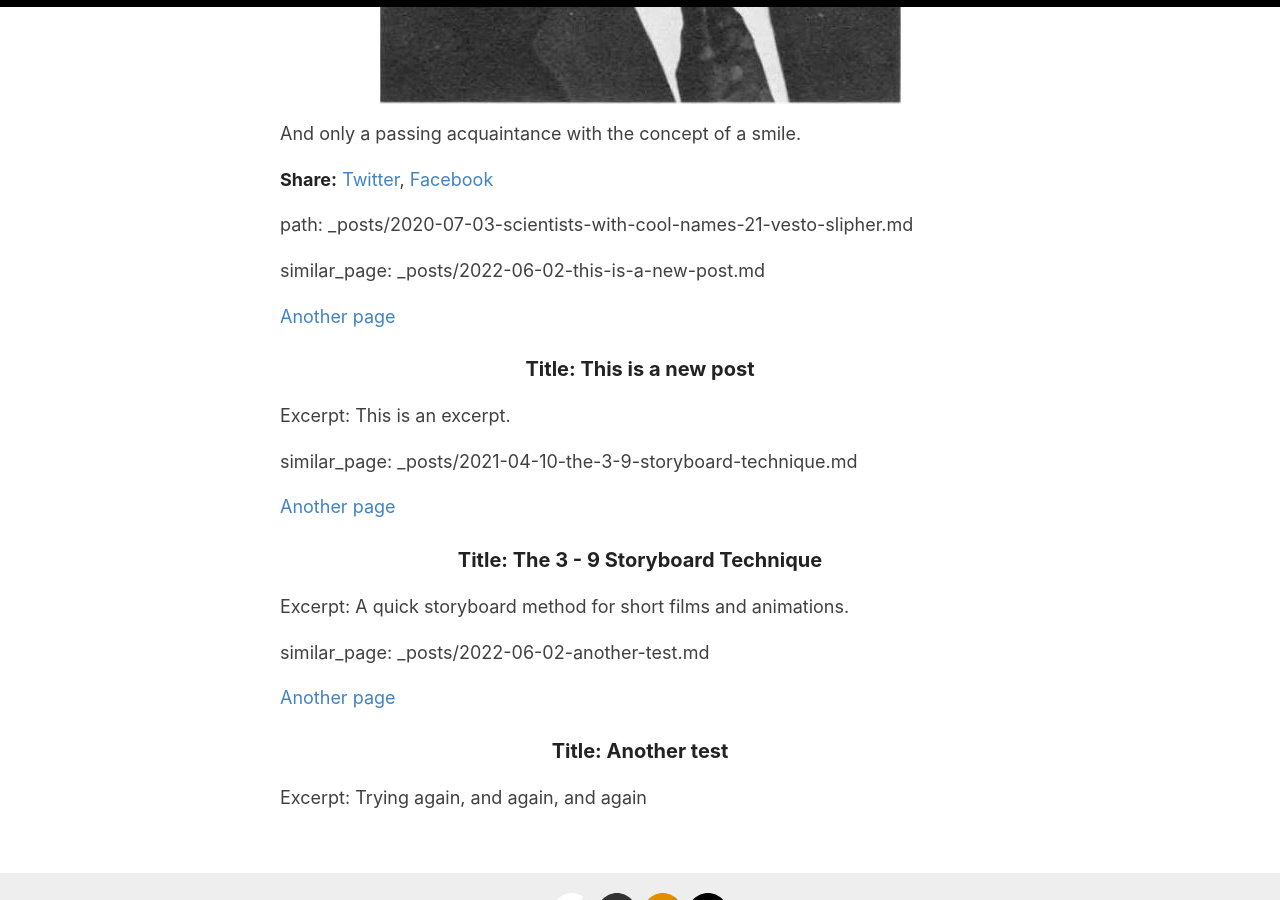
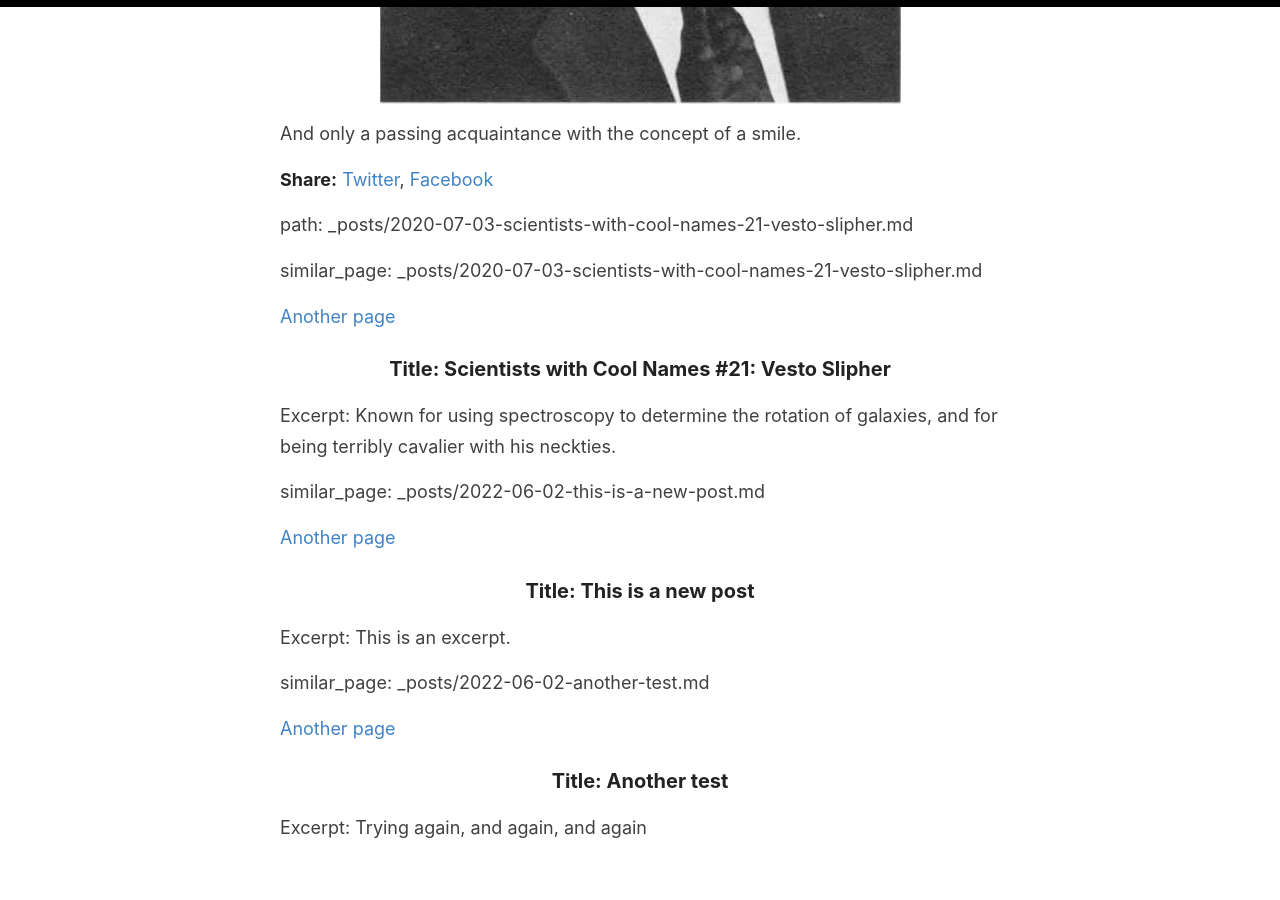
Before and after one commit to lucashaley/lucashaley.github.io, a Jekyll site: the page built from _posts/2020-07-03-scientists-with-cool-names-21-vesto-slipher.md, in a window 1280 px wide and 900 px high, scrolled down 1058 px. Built offline with Jekyll 4.4.1, drawn with Linux system fonts in a browser that asks for light colours.

Commit message:
Update from Forestry.io lucashaley@yahoo.com updated _posts/2020-07-03-scientists-with-cool-names-21-vesto-slipher.md

```diff
--- a/_posts/2020-07-03-scientists-with-cool-names-21-vesto-slipher.md
+++ b/_posts/2020-07-03-scientists-with-cool-names-21-vesto-slipher.md
@@ -9,8 +9,8 @@ categories:
 - ScientistsWithCoolNames
 splash: "/uploads/V.M._Slipher-e1529318752226.gif"
 similar_pages:
+- _posts/2020-07-03-scientists-with-cool-names-21-vesto-slipher.md
 - _posts/2022-06-02-this-is-a-new-post.md
-- _posts/2021-04-10-the-3-9-storyboard-technique.md
 - _posts/2022-06-02-another-test.md
 
 ---
```
